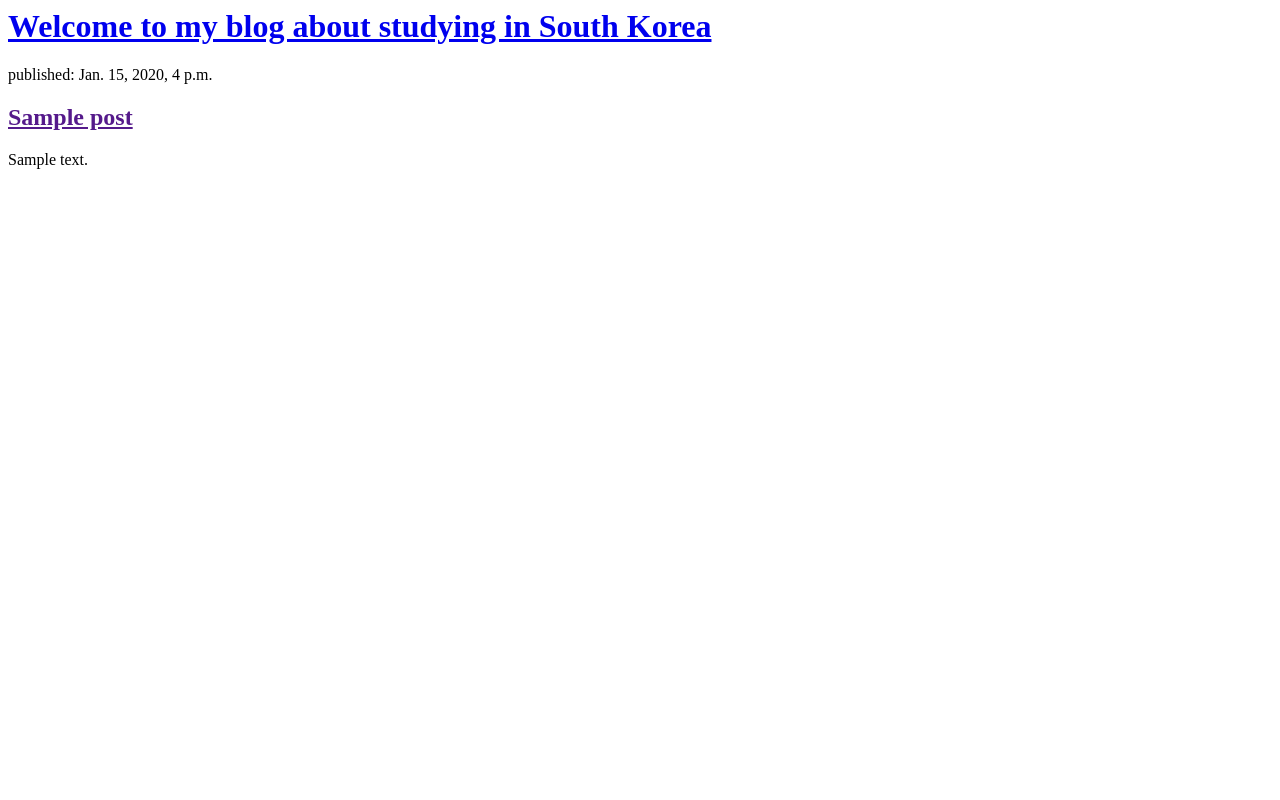
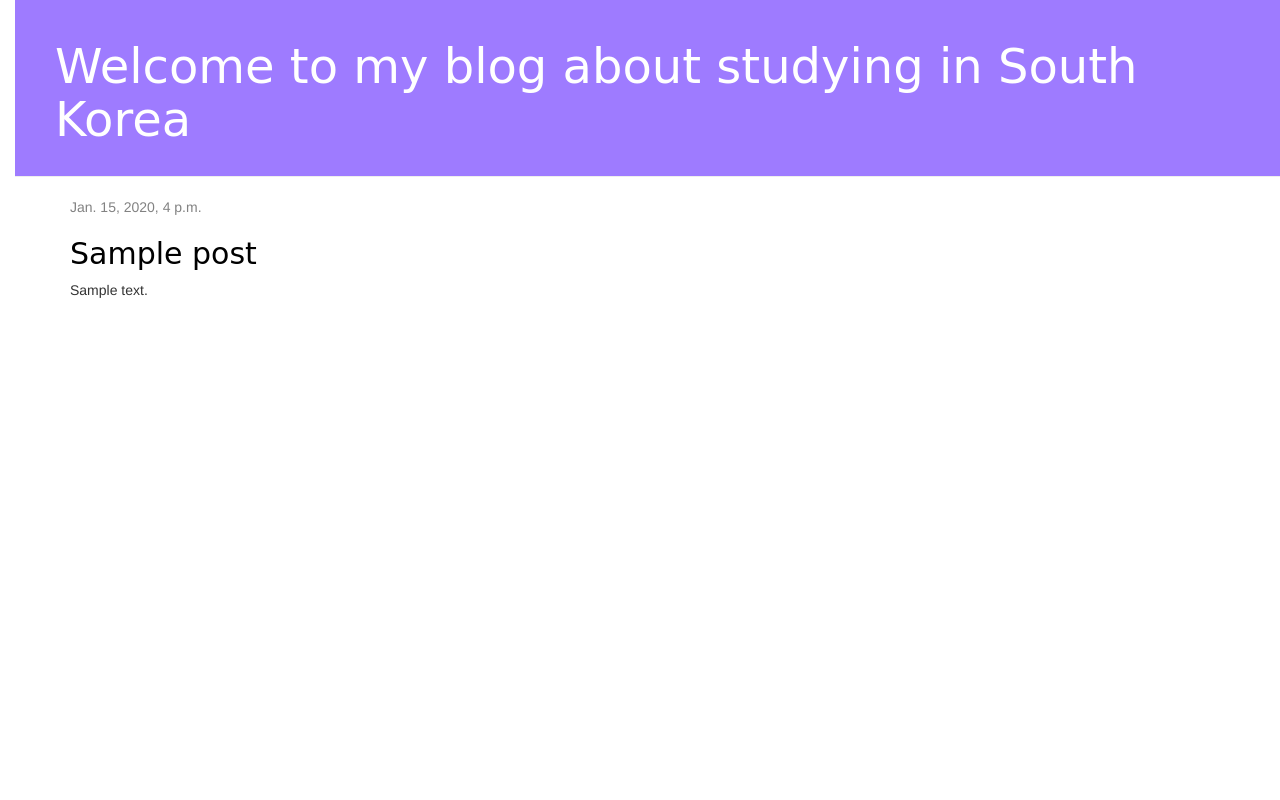
Before and after one commit to olliaem/my_first_blog, a Django app: page / in a window 1280 px wide. Run offline with Django 3.2, Linux system fonts and the light colour scheme; tables that the repository leaves empty hold one stand-in row (values such as "Sample post"); some libraries are stand-ins or nearby versions.

Commit message:
Added view and template for detailed blog post as well as CSS for the site.

```diff
--- /dev/null
+++ b/blog/static/css/blog.css
@@ -0,0 +1,53 @@
+h1 a, h2 a {
+    color: #9E7BFF;
+    font-family: 'Comic Sans MS';
+}
+body {
+    padding-left: 15px;
+}
+.page-header {
+    background-color: #9E7BFF;
+    margin-top: 0;
+    padding: 20px 20px 20px 40px;
+}
+
+.page-header h1, .page-header h1 a, .page-header h1 a:visited, .page-header h1 a:active {
+    color: #ffffff;
+    font-size: 36pt;
+    text-decoration: none;
+}
+
+.content {
+    margin-left: 40px;
+}
+
+h1, h2, h3, h4 {
+    font-family: 'Comic Sans MS', cursive;
+}
+
+.date {
+    color: #828282;
+}
+
+.save {
+    float: right;
+}
+
+.post-form textarea, .post-form input {
+    width: 100%;
+}
+
+.top-menu, .top-menu:hover, .top-menu:visited {
+    color: #ffffff;
+    float: right;
+    font-size: 26pt;
+    margin-right: 20px;
+}
+
+.post {
+    margin-bottom: 70px;
+}
+
+.post h2 a, .post h2 a:visited {
+    color: #000000;
+}
--- /dev/null
+++ b/blog/templates/blog/base.html
@@ -0,0 +1,24 @@
+{% load static %}
+<html>
+    <head>
+        <title>MOON DIARY</title>
+        <link href="//fonts.googleapis.com/css?family=Lobster&subset=latin,latin-ext" rel="stylesheet" type="text/css">
+        <link rel="stylesheet" href="//maxcdn.bootstrapcdn.com/bootstrap/3.2.0/css/bootstrap.min.css">
+        <link rel="stylesheet" href="//maxcdn.bootstrapcdn.com/bootstrap/3.2.0/css/bootstrap-theme.min.css">
+        <link rel="stylesheet" href="{% static 'css/blog.css' %}">
+
+    </head>
+    <body>
+        <div class="page-header">
+            <h1><a href="/">Welcome to my blog about studying in South Korea</a></h1>
+        </div>
+        <div class="content container">
+            <div class="row">
+                <div class="col-md-8">
+                {% block content %}
+                {% endblock %}
+                </div>
+            </div>
+        </div>
+    </body>
+</html>
--- a/blog/templates/blog/post_list.html
+++ b/blog/templates/blog/post_list.html
@@ -1,17 +1,13 @@
-<html>
-    <head>
-        <title>MOON DIARY</title>
-    </head>
-    <body>
-        <div>
-            <h1><a href="/">Welcome to my blog about studying in South Korea</a></h1>
+{% extends 'blog/base.html' %}
+
+{% block content %}
+    {% for post in posts %}
+        <div class="post">
+            <div class="date">
+                {{ post.published_date }}
+            </div>
+            <h2><a href="{% url 'post_detail' pk=post.pk %}">{{ post.title }}</a></h2>
+            <p>{{ post.text|linebreaksbr }}</p>
         </div>
-        {% for post in posts %}
-    <div>
-        <p>published: {{ post.published_date }}</p>
-        <h2><a href="">{{ post.title }}</a></h2>
-        <p>{{ post.text|linebreaksbr }}</p>
-    </div>
-{% endfor %}
-    </body>
-</html>
+    {% endfor %}
+{% endblock %}
--- a/blog/urls.py
+++ b/blog/urls.py
@@ -2,4 +2,5 @@ from django.urls import path
 from . import views
 urlpatterns = [
     path('', views.post_list, name='post_list'),
+    path('post/<int:pk>/', views.post_detail, name='post_detail'),
 ]
--- a/blog/views.py
+++ b/blog/views.py
@@ -1,8 +1,11 @@
-from django.shortcuts import render
+from django.shortcuts import render, get_object_or_404
 from django.utils import timezone
 from .models import Post
-
 def post_list(request):
     posts = Post.objects.filter(published_date__lte=timezone.now()).order_by('-created_date')
     return render(request, 'blog/post_list.html', {'posts': posts})
+
+def post_detail(request, pk):
+    post = get_object_or_404(Post, pk=pk)
+    return render(request, 'blog/post_detail.html', {'post': post})
 # Create your views here.
```
Also changed, not shown: blog/templates/blog/post_detail.html (added, +13 -0 lines).
